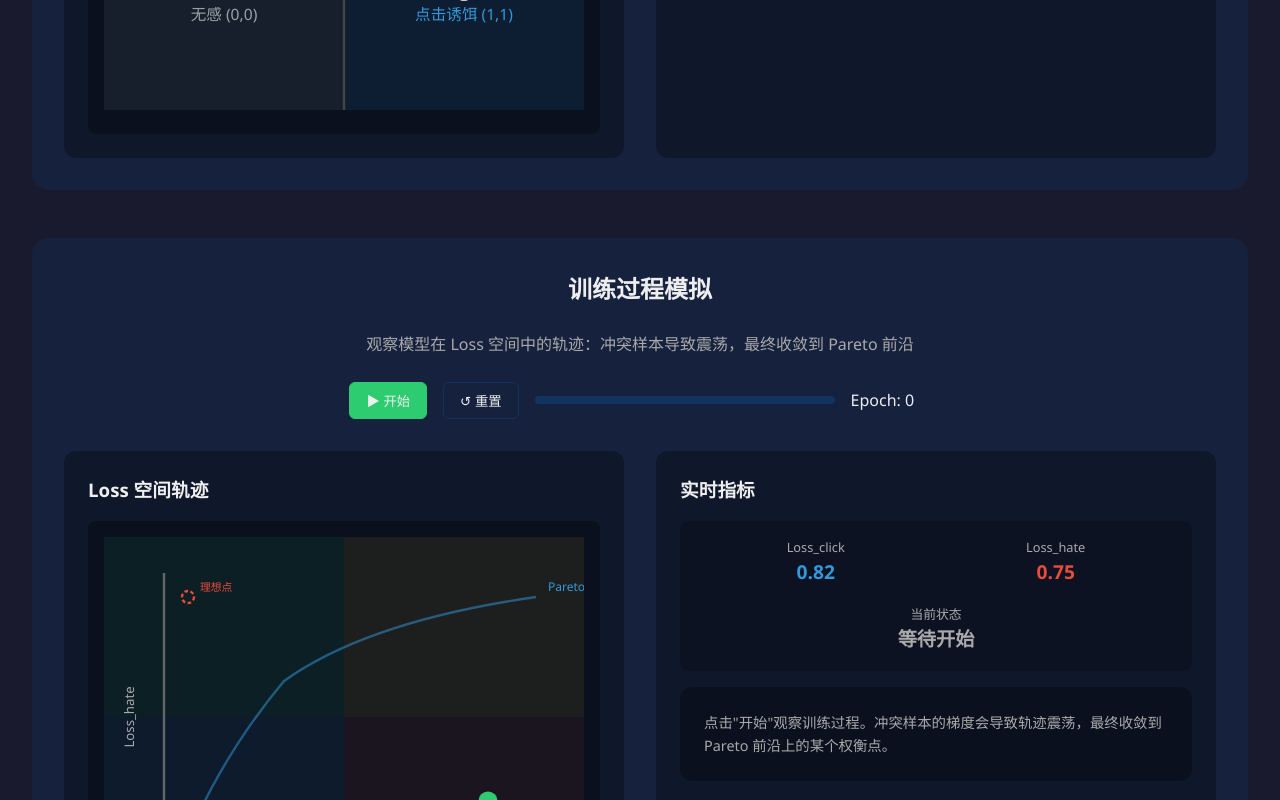
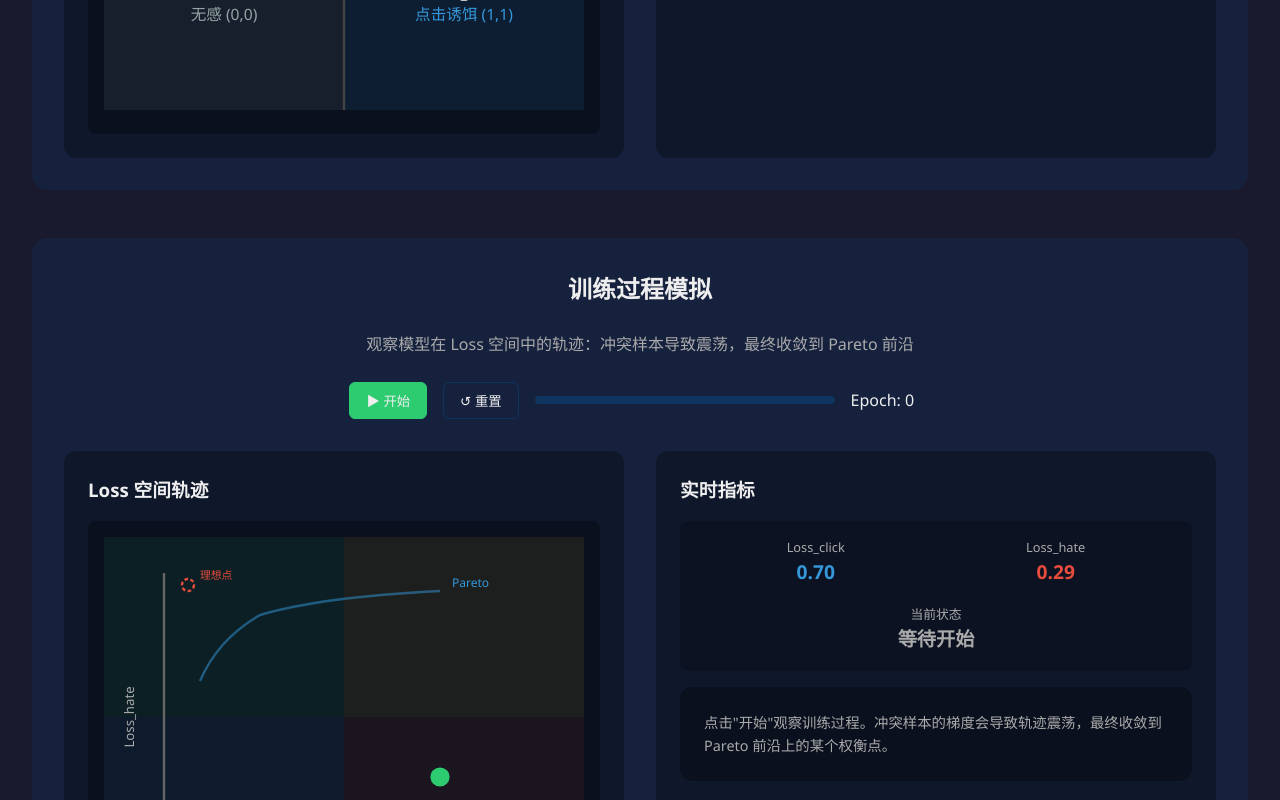
Before and after one commit to personNickname/multi-objective-conflict, a plain HTML site: page index.html in a window 1280 px wide. Both pictures are taken after a click on the button "↺ 重置". Shown: the part 2530-3330 px from the top of the page. Drawn offline with nearby package versions, Linux system fonts and the light colour scheme.

Commit message:
fix: move Pareto front closer to ideal point

```diff
--- a/index.html
+++ b/index.html
@@ -332,12 +332,12 @@
                             <line x1="50" y1="270" x2="50" y2="30" stroke="#666" stroke-width="2"/>
                             <text x="215" y="295" fill="#aaa" font-size="11" text-anchor="middle">Loss_click</text>
                             <text x="25" y="150" fill="#aaa" font-size="11" text-anchor="middle" transform="rotate(-90, 25, 150)">Loss_hate</text>
-                            <path d="M 70 250 Q 100 180 150 120 Q 220 70 360 50" fill="none" stroke="#3498db" stroke-width="2" opacity="0.5"/>
-                            <text x="370" y="45" fill="#3498db" font-size="10">Pareto</text>
-                            <circle cx="70" cy="50" r="5" fill="none" stroke="#e74c3c" stroke-width="2" stroke-dasharray="3,2"/>
-                            <text x="80" y="45" fill="#e74c3c" font-size="9">理想点</text>
+                            <path d="M 80 120 Q 95 85 130 65 Q 180 50 280 45" fill="none" stroke="#3498db" stroke-width="2" opacity="0.5"/>
+                            <text x="290" y="42" fill="#3498db" font-size="10">Pareto</text>
+                            <circle cx="70" cy="40" r="5" fill="none" stroke="#e74c3c" stroke-width="2" stroke-dasharray="3,2"/>
+                            <text x="80" y="35" fill="#e74c3c" font-size="9">理想点</text>
                             <path id="anim-trajectory" d="" fill="none" stroke="#2ecc71" stroke-width="2" opacity="0.6"/>
-                            <circle id="anim-point" cx="320" cy="220" r="8" fill="#2ecc71"/>
+                            <circle id="anim-point" cx="280" cy="200" r="8" fill="#2ecc71"/>
                         </svg>
                     </div>
                 </div>
@@ -477,7 +477,7 @@
         // Training Animation
         let animRunning = false;
         let animEpoch = 0;
-        let animX = 320, animY = 220;
+        let animX = 280, animY = 200;
         let trajectory = [];
         const maxEpoch = 200;
 
@@ -490,16 +490,16 @@
         function resetAnim() {
             animRunning = false;
             animEpoch = 0;
-            animX = 320; animY = 220;
+            animX = 280; animY = 200;
             trajectory = [];
             document.getElementById('anim-play').textContent = '▶ 开始';
             document.getElementById('anim-progress').style.width = '0%';
             document.getElementById('anim-epoch').textContent = 'Epoch: 0';
-            document.getElementById('anim-point').setAttribute('cx', 320);
-            document.getElementById('anim-point').setAttribute('cy', 220);
+            document.getElementById('anim-point').setAttribute('cx', 280);
+            document.getElementById('anim-point').setAttribute('cy', 200);
             document.getElementById('anim-trajectory').setAttribute('d', '');
-            document.getElementById('loss-click').textContent = '0.82';
-            document.getElementById('loss-hate').textContent = '0.75';
+            document.getElementById('loss-click').textContent = '0.70';
+            document.getElementById('loss-hate').textContent = '0.29';
             document.getElementById('train-status').textContent = '等待开始';
             document.getElementById('train-explain').textContent = '点击"开始"观察训练过程。冲突样本的梯度会导致轨迹震荡，最终收敛到 Pareto 前沿上的某个权衡点。';
         }
@@ -517,18 +517,18 @@
             }
             animEpoch++;
 
-            // Pareto front approximation: y = 250 - 200 * (1 - ((x-70)/290)^0.5)
+            // Target: move toward Pareto front (closer to ideal point now)
             const progress = animEpoch / maxEpoch;
-            const targetX = 70 + 120 * progress;
-            const targetY = 250 - 200 * Math.sqrt((targetX - 70) / 290);
+            const targetX = 80 + 60 * progress;
+            const targetY = 120 - 55 * Math.sqrt(progress);
 
             // Add oscillation from conflicting gradients (decreases over time)
-            const oscillation = (1 - progress) * 15;
+            const oscillation = (1 - progress) * 12;
             const noiseX = (Math.random() - 0.5) * oscillation + Math.sin(animEpoch * 0.3) * oscillation * 0.5;
             const noiseY = (Math.random() - 0.5) * oscillation + Math.cos(animEpoch * 0.3) * oscillation * 0.5;
 
-            animX += (targetX - animX) * 0.08 + noiseX;
-            animY += (targetY - animY) * 0.08 + noiseY;
+            animX += (targetX - animX) * 0.06 + noiseX;
+            animY += (targetY - animY) * 0.06 + noiseY;
 
             animX = Math.max(50, Math.min(380, animX));
             animY = Math.max(30, Math.min(270, animY));
```
